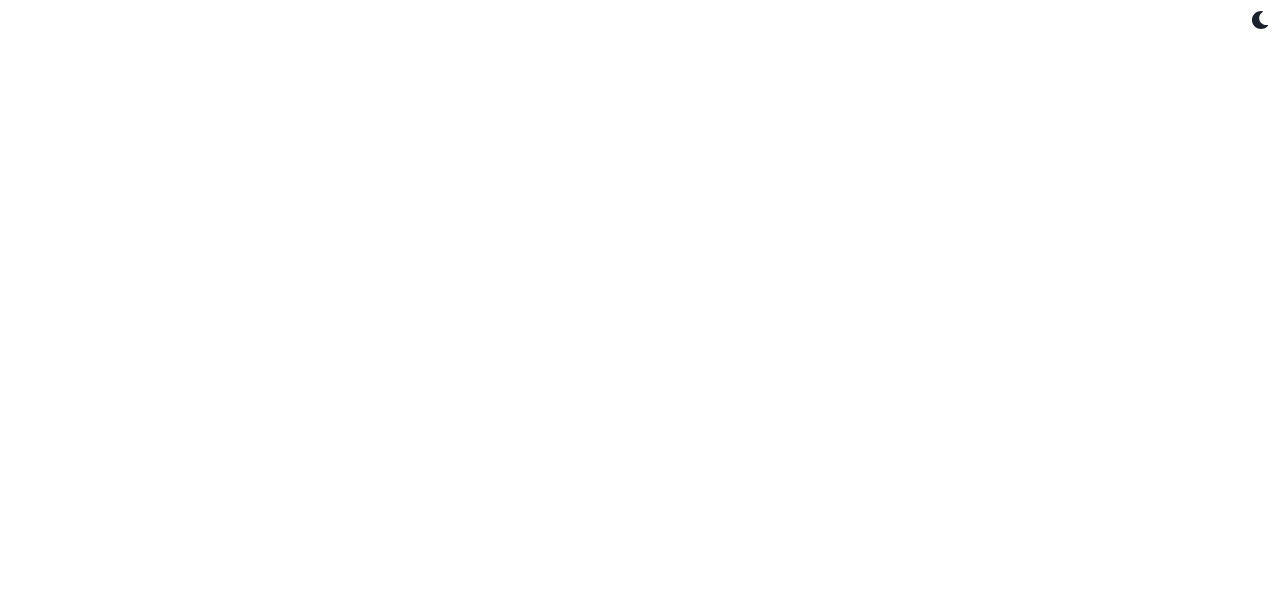
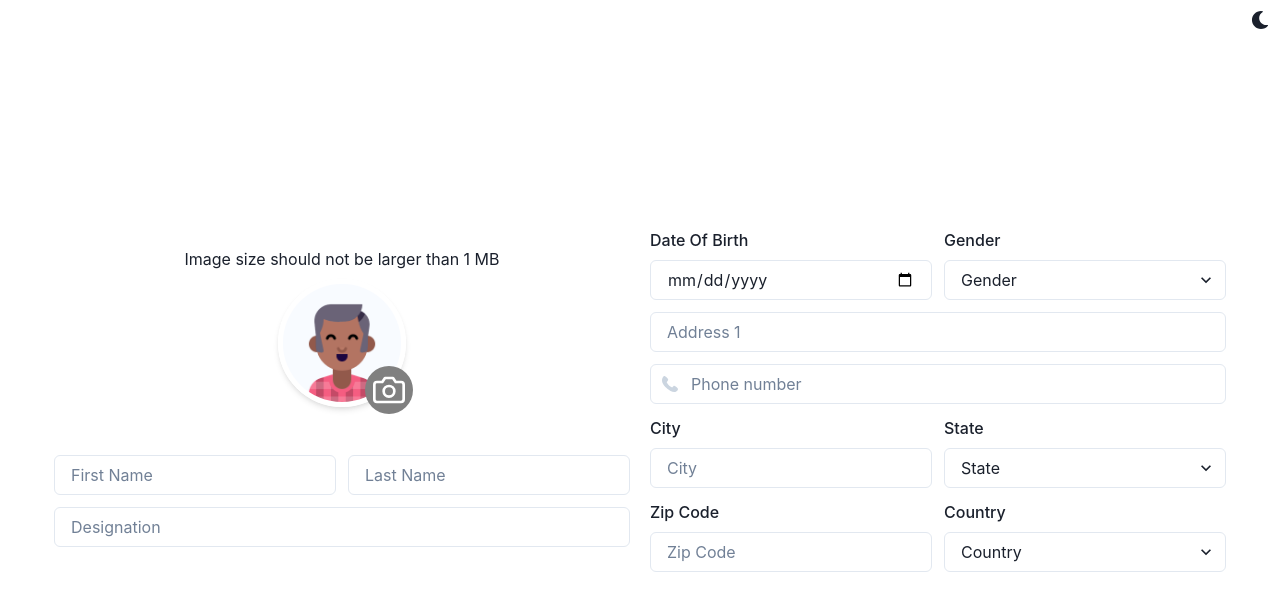
Before and after one commit to Varu98/ems, a React (Create React App) app: page /user-profile in a window 1280 px wide. Before the commit this address had no page. Shown: the top 608 px of the page. Built offline with nearby package versions, Linux system fonts and the light colour scheme.

Commit message:
add : user profile page

```diff
--- /dev/null
+++ b/src/Pages/UserProfile.jsx
@@ -0,0 +1,141 @@
+import { PhoneIcon } from '@chakra-ui/icons';
+import {
+  SimpleGrid,
+  GridItem,
+  FormControl,
+  FormLabel,
+  Input,
+  Select,
+  InputLeftElement,
+  InputGroup,
+  Avatar,
+  AvatarGroup,
+  AvatarBadge,
+  VStack,
+  Text,
+} from '@chakra-ui/react';
+import React from 'react';
+import { FiCamera } from 'react-icons/fi';
+
+const UserProfile = () => {
+  return (
+    <SimpleGrid
+      placeContent={'stretch'}
+      placeItems="stretch"
+      p={'1rem'}
+      columnGap={5}
+      rowGap={[3, 0]}
+      columns={[1, 2]}
+    >
+      {/* Parent Grid One */}
+      <GridItem>
+        <VStack mb={'3rem'}>
+          <Text mt={'1.2rem'}>Image size should not be larger than 1 MB</Text>
+          <AvatarGroup>
+            <Avatar
+              shadow={'md'}
+              border="5px solid white"
+              size={'2xl'}
+              src="images/maleAvatar.png"
+            >
+              <AvatarBadge boxSize={'3rem'} bgColor={'gray'} border={'none'}>
+                <FiCamera fontSize={'2rem'} color="white" />
+              </AvatarBadge>
+            </Avatar>
+          </AvatarGroup>
+        </VStack>
+        <SimpleGrid columns={2} columnGap={3} rowGap={3}>
+          <GridItem colSpan={1}>
+            <FormControl>
+              <Input placeholder="First Name" />
+            </FormControl>
+          </GridItem>
+          <GridItem colSpan={1}>
+            <FormControl>
+              <Input placeholder="Last Name" />
+            </FormControl>
+          </GridItem>
+          <GridItem colSpan={2}>
+            <FormControl>
+              <Input placeholder="Designation" />
+            </FormControl>
+          </GridItem>
+        </SimpleGrid>
+      </GridItem>
+      {/* Parent Grid Two */}
+      <GridItem>
+        {/* Nested Grid Two */}
+        <SimpleGrid columns={2} columnGap={3} rowGap={3}>
+          <GridItem colSpan={1}>
+            <FormControl>
+              <FormLabel>Date Of Birth</FormLabel>
+              <Input placeholder="Date of Birth" type={'date'} />
+            </FormControl>
+          </GridItem>
+          <GridItem colSpan={1}>
+            <FormControl>
+              <FormLabel>Gender</FormLabel>
+              <Select placeholder="Gender">
+                <option value="male">Male</option>
+                <option value="female">Female</option>
+              </Select>
+            </FormControl>
+          </GridItem>
+          <GridItem colSpan={2}>
+            <FormControl>
+              <Input placeholder="Address 1" />
+            </FormControl>
+          </GridItem>
+          <GridItem colSpan={2}>
+            <FormControl>
+              <InputGroup>
+                <InputLeftElement
+                  pointerEvents="none"
+                  children={<PhoneIcon color="gray.300" />}
+                />
+                <Input type="tel" placeholder="Phone number" />
+              </InputGroup>
+            </FormControl>
+          </GridItem>
+          <GridItem colSpan={1}>
+            <FormControl>
+              <FormLabel>City</FormLabel>
+              <Input placeholder="City" />
+            </FormControl>
+          </GridItem>
+          <GridItem colSpan={1}>
+            <FormControl>
+              <FormLabel>State</FormLabel>
+              <Select placeholder="State">
+                <option value="up">Uttar Pradesh</option>
+                <option value="rj">Rajasthan</option>
+                <option value="kk">KolKata</option>
+                <option value="bl">Bangalore</option>
+                <option value="gj">Gujurat</option>
+              </Select>
+            </FormControl>
+          </GridItem>
+          <GridItem colSpan={1}>
+            <FormControl>
+              <FormLabel>Zip Code</FormLabel>
+              <Input placeholder="Zip Code" />
+            </FormControl>
+          </GridItem>
+          <GridItem colSpan={1}>
+            <FormControl>
+              <FormLabel>Country</FormLabel>
+              <Select placeholder="Country">
+                <option value="ind">India</option>
+                <option value="pak">Pakistan</option>
+                <option value="chi">China</option>
+                <option value="rus">Russia</option>
+              </Select>
+            </FormControl>
+          </GridItem>
+        </SimpleGrid>
+      </GridItem>
+    </SimpleGrid>
+  );
+};
+
+export default UserProfile;
--- a/src/Routes/Router.jsx
+++ b/src/Routes/Router.jsx
@@ -1,11 +1,15 @@
 import React from 'react';
-import { BrowserRouter, Route, Routes } from 'react-router-dom';
+import { Route, Routes } from 'react-router-dom';
+import HomePage from '../Pages/HomePage';
 import LoginPage from '../Pages/LoginPage';
+import UserProfile from '../Pages/UserProfile';
 
 const Router = () => {
   return (
     <Routes>
       <Route path="login" element={<LoginPage />} />
+      <Route path="/" element={<HomePage />} />
+      <Route path="user-profile" element={<UserProfile />} />
     </Routes>
   );
 };
```
